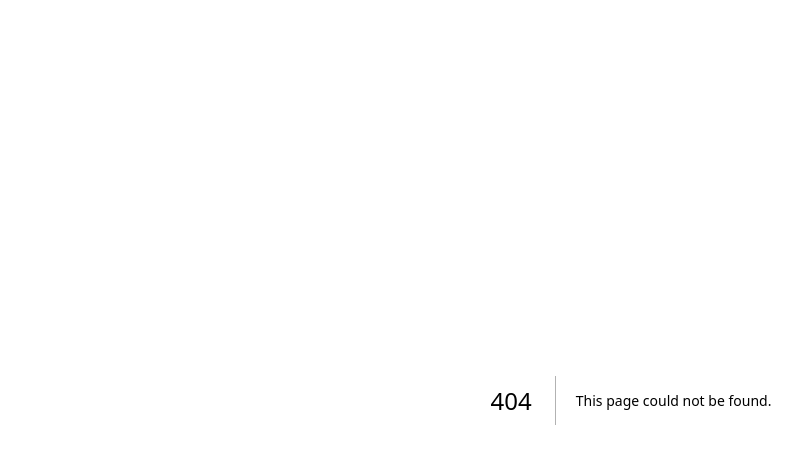
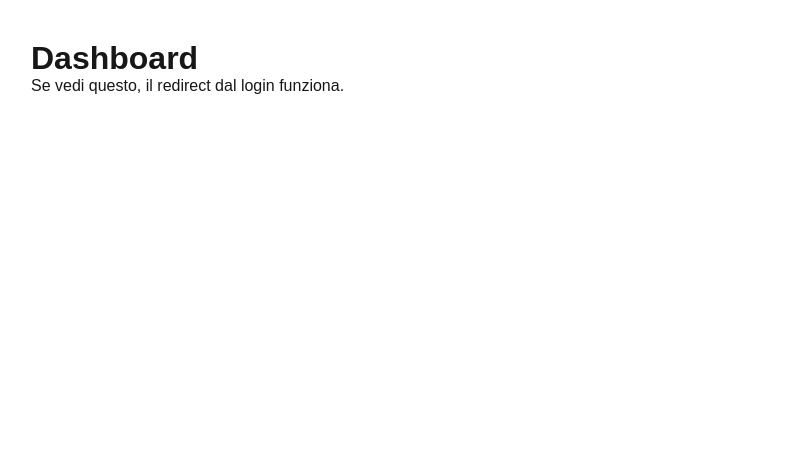
Before and after one commit to AcrossBay/acrossbay-b2b-portal, a Next.js app: page /dashboard in a window 1280 px wide. Before the commit this address had no page. Shown: the top 464 px of the page, without its empty margins (9-811 px from the left). Built offline with nearby package versions, Linux system fonts and the light colour scheme.

Commit message:
Create page.tsx

```diff
--- /dev/null
+++ b/src/app/dashboard/page.tsx
@@ -0,0 +1,8 @@
+export default function DashboardPage() {
+  return (
+    <main style={{ padding: "40px" }}>
+      <h1>Dashboard</h1>
+      <p>Se vedi questo, il redirect dal login funziona.</p>
+    </main>
+  );
+}
```
